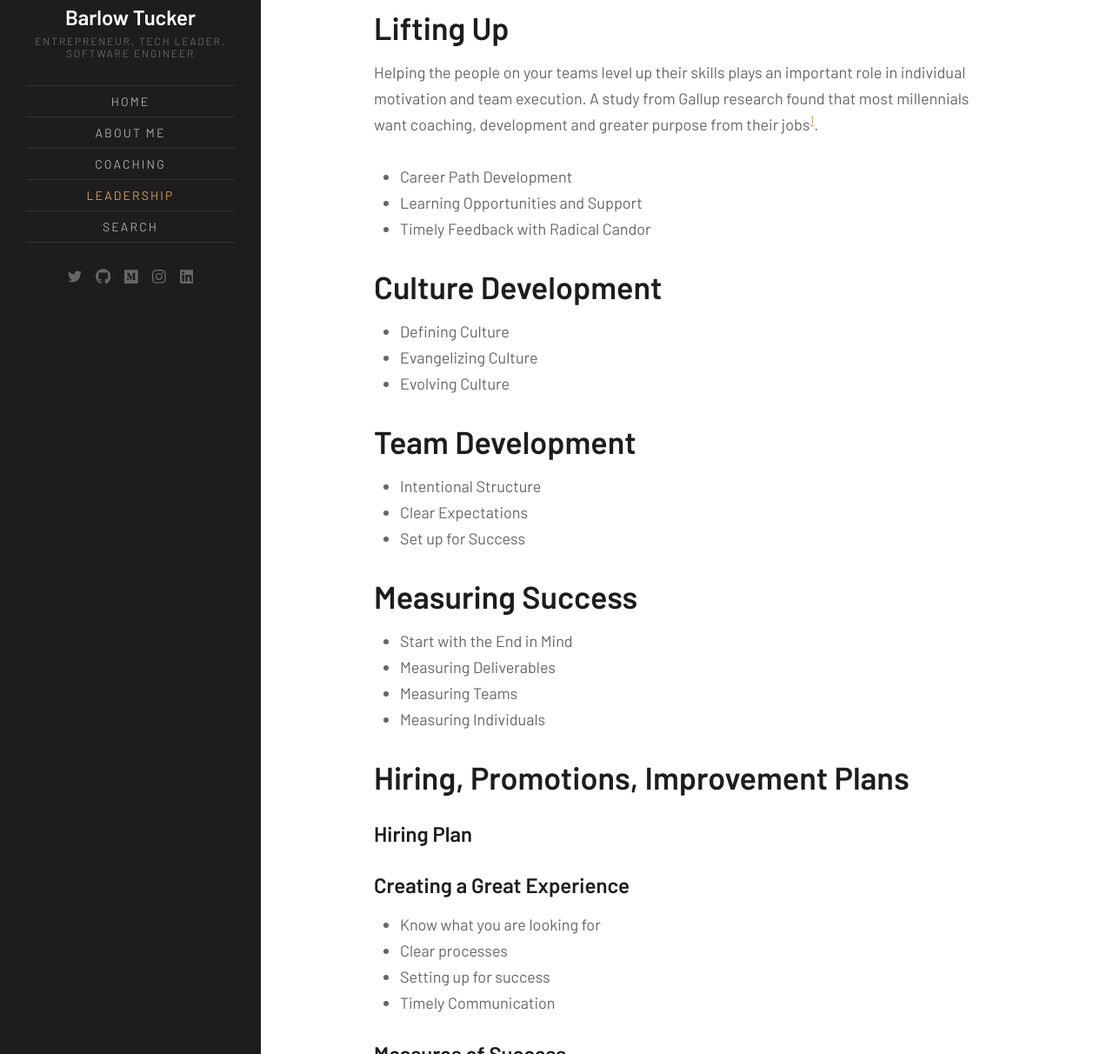
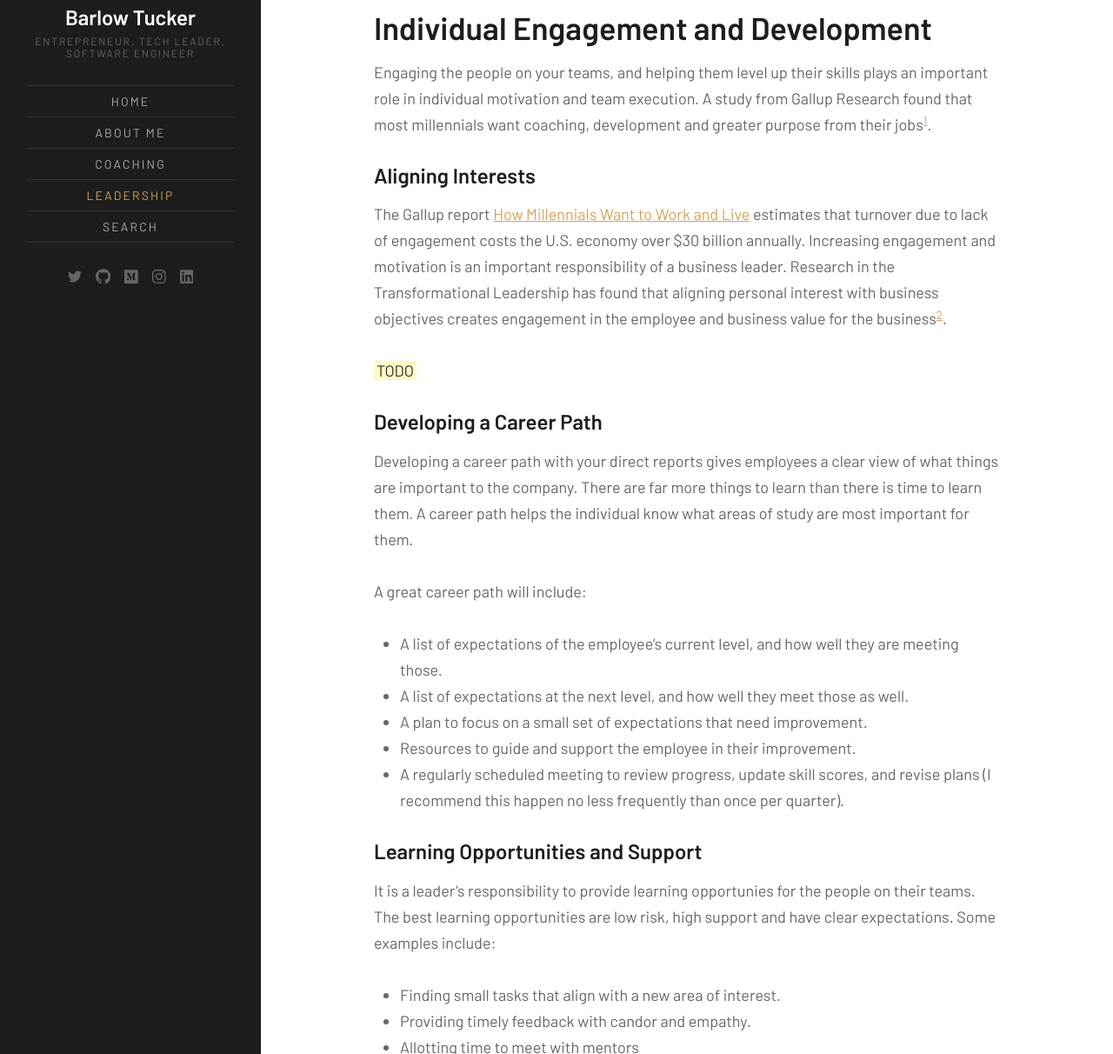
Before and after one commit to BarlowTucker/barlowtucker.github.io, a Jekyll site: the page built from leadership.md, in a window 1280 px wide and 1400 px high, scrolled down 2360 px. Shown: the part 188-1400 px from the top of the window at 87% size. Built offline with Jekyll 4.4.1, drawn with Linux system fonts in a browser that asks for light colours; some of the changed text lies outside the part shown.

Commit message:
Leadership doc update

```diff
--- a/_layouts/default.html
+++ b/_layouts/default.html
@@ -36,14 +36,8 @@
                 {{ content }}
 
                 {% if paginator.total_posts > site.paginate %}
-                {% if page.class == 'tag-template' %}
-                {% include tag-pagination.html %}
-                {% endif %}
                 {% endif %}
 
-                {% if site.mailchimp_url and page.class == 'tag-template' %}
-                {% include newsletter-box.html %}
-                {% endif %}
                 {% include footer.html %}
             </div><!-- .inner-wide -->
         </div><!-- .site-content -->
--- a/leadership.md
+++ b/leadership.md
@@ -41,25 +41,44 @@ Communication is one of the critical skills any leader needs to have. Great comm
 - Expressing Genuine Empathy
 - Clearly Expressing Ideas
 
-Great communication starts with the ability to listen to and understand others. In his book [The 7 Habits of Highly Effective People](https://amzn.to/3Y9BpdA), Steven Covey shares the following: ==TODO==
+Great communication starts with the ability to listen to and understand others. In his book [The 7 Habits of Highly Effective People](https://amzn.to/3Y9BpdA), Steven Covey shares the following: <mark>==TO DO==</mark>
 
-An often overlooked aspect of a leader's role in communication is the creation of safe spaces. ==TODO: Crucial Conversations==
+An often overlooked aspect of a leader's role in communication is the creation of safe spaces. <mark>==TODO: Crucial Conversations==</mark>
 
 It is also crucial that leaders are able to clearly express themselves. Communication from a leader should be clear, genuine and honest. Leaders should only say they will do things they believe they will do. In the cases where they are unable to meet a commitment, they should reset expectations quickly. Communication should also be candid, transparent and empathetic. The book [Radical Candor](https://amzn.to/3Yfotmj) does a great job expressing this concept. Kim Scott expresses this concept on two axis: candor and empathy.
 
 ![Radical Candor](/assets/images/pages/leadership/radicalcandorchart.png)
 
 
-## Lifting Up
-Helping the people on your teams level up their skills plays an important role in individual motivation and team execution. A study from Gallup research found that most millennials want coaching, development and greater purpose from their jobs[^1].
+## Individual Engagement and Development
+Engaging the people on your teams, and helping them level up their skills plays an important role in individual motivation and team execution. A study from Gallup Research found that most millennials want coaching, development and greater purpose from their jobs[^1].
+
+#### Aligning Interests
+The Gallup report [How Millennials Want to Work and Live](https://www.gallup.com/workplace/238073/millennials-work-live.aspx) estimates that turnover due to lack of engagement costs the U.S. economy over $30 billion annually. Increasing engagement and motivation is an important responsibility of a business leader. Research in the Transformational Leadership has found that aligning personal interest with business objectives creates engagement in the employee and business value for the business[^2].
+
+<mark>TODO</mark>
+
+#### Developing a Career Path
+Developing a career path with your direct reports gives employees a clear view of what things are important to the company. There are far more things to learn than there is time to learn them. A career path helps the individual know what areas of study are most important for them.
+
+A great career path will include:
+- A list of expectations of the employee's current level, and how well they are meeting those.
+- A list of expectations at the next level, and how well they meet those as well.
+- A plan to focus on a small set of expectations that need improvement.
+- Resources to guide and support the employee in their improvement.
+- A regularly scheduled meeting to review progress, update skill scores, and revise plans (I recommend this happen no less frequently than once per quarter).
+
+#### Learning Opportunities and Support
+It is a leader's responsibility to provide learning opportunies for the people on their teams. The best learning opportunities are low risk, high support and have clear expectations. Some examples include:
+
+- Finding small tasks that align with a new area of interest.
+- Providing timely feedback with candor and empathy.
+- Allotting time to meet with mentors
 
 [^1]: [How Millennials Want to Work and Live](https://www.gallup.com/workplace/238073/millennials-work-live.aspx)
+[^2]: [TODO](./)
 
-- Career Path Development
-- Learning Opportunities and Support
-- Timely Feedback with Radical Candor
-
-## Culture Development
+<!-- ## Culture Development
 - Defining Culture
 - Evangelizing Culture
 - Evolving Culture
@@ -87,9 +106,9 @@ Helping the people on your teams level up their skills plays an important role i
 - Hiring Funnel
 - Hiring Goals
 - Onboarding
-- Attrition
+- Attrition -->
 
-## Resources
+<!-- ## Resources
 #### Books
 Communication
 - [Radical Candor by Kim Scott](https://amzn.to/3Yfotmj) ([Book Review](barlowtucker.com/reviews/radicalcandor.html))
@@ -103,4 +122,4 @@ Start-ups
 #### Peer Reviewed Articles
 
 
-#### Software
+#### Software -->
```
Also changed, not shown: other parts of leadership.md (+2 -2 lines), _layouts/post.html (+3 -9 lines).
